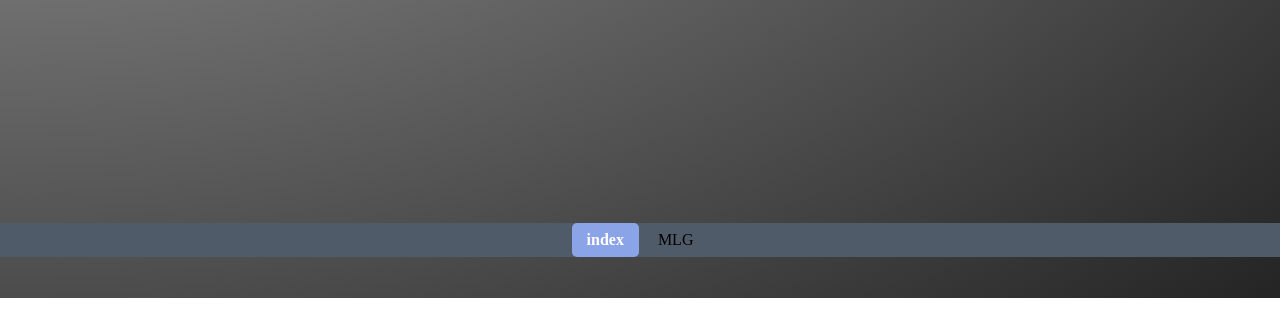
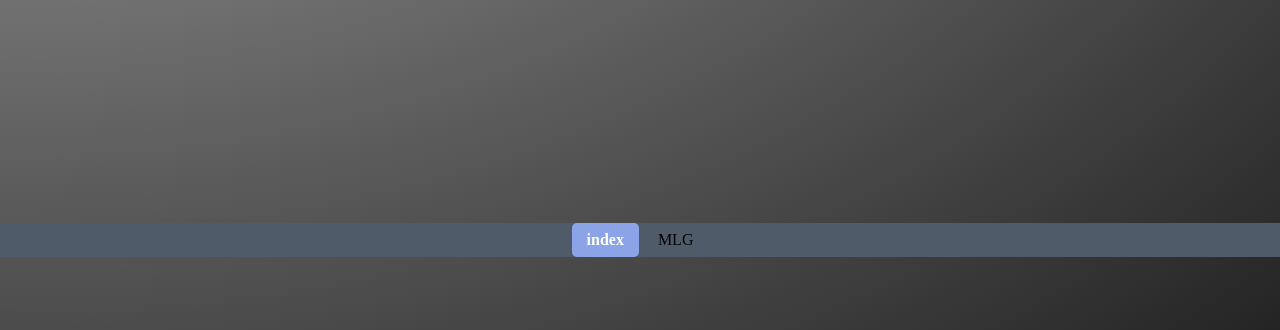
Before and after one commit to Qubi0-0/rpi_camera_server, a plain HTML site: page index.html in a window 1280 px wide. Shown: the part 523-853 px from the top of the page. Before the commit the page ends 821 px from the top, so only its background shows below. Drawn offline with Linux system fonts and the light colour scheme.

Commit message:
Adding bottom padding for better photo visibility

```diff
--- a/css/style.css
+++ b/css/style.css
@@ -6,6 +6,7 @@ body {
   min-width: 100vw;
   margin: 0;
   padding: 0;
+  padding-bottom: 4vh;
 }
 
 .head-class {
```
